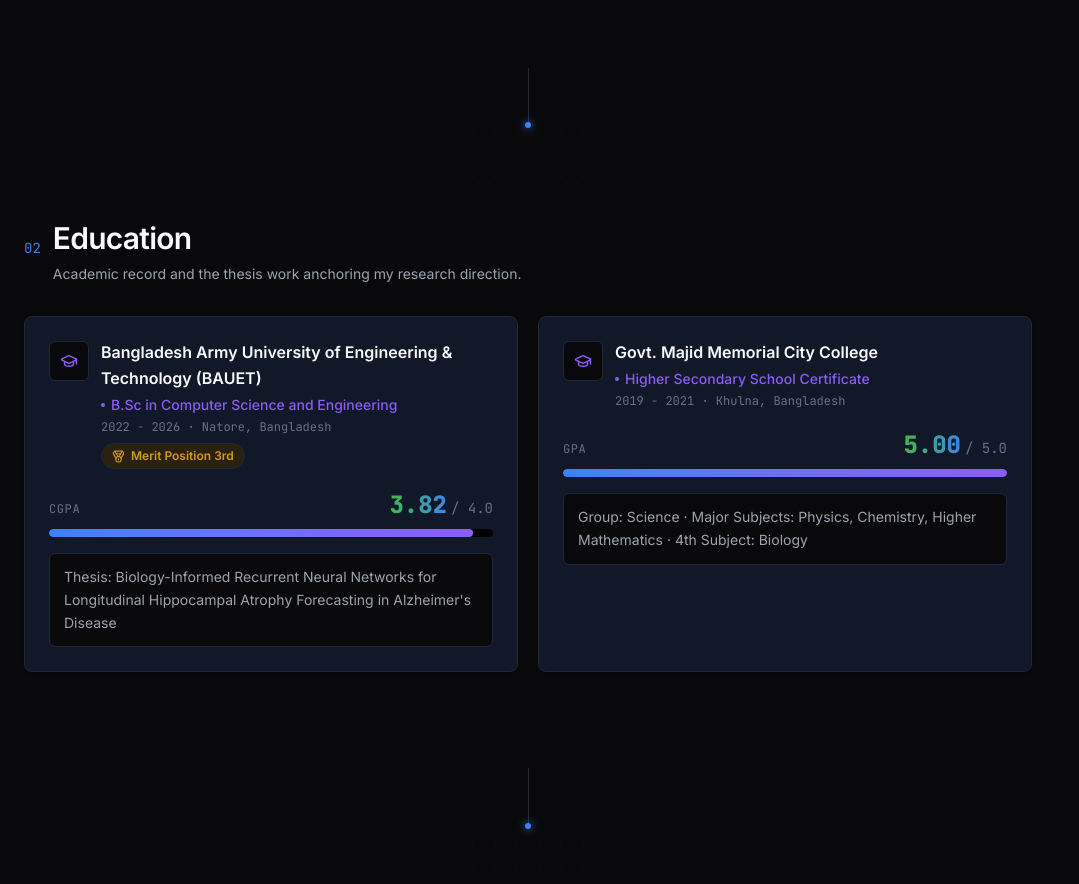
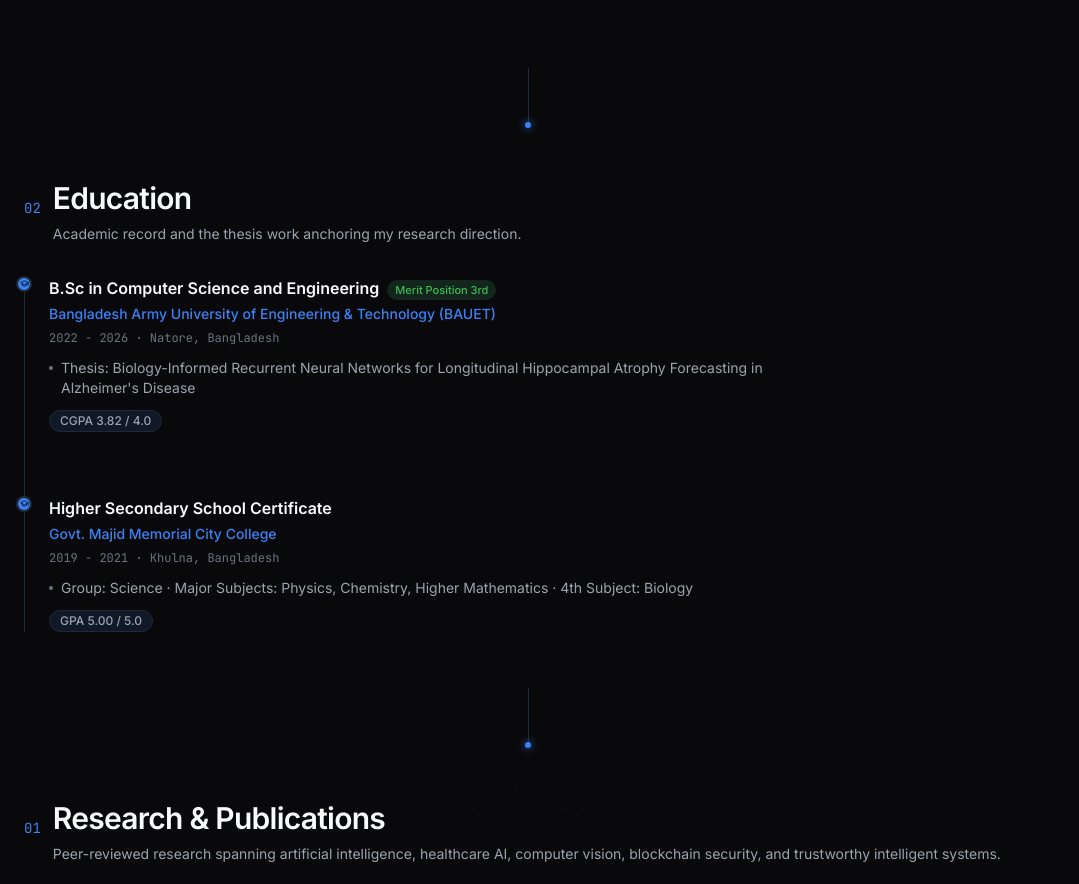
Before and after one commit to ratulhasan001/portfolio, a Next.js app: page / in a window 1280 px wide. Shown: the part 1880-2764 px from the top of the page, without its empty margins (0-1079 px from the left). Built offline with nearby package versions, Linux system fonts and the light colour scheme.

Commit message:
Turn education cards into a timeline with score chips

```diff
--- a/src/components/education-section.tsx
+++ b/src/components/education-section.tsx
@@ -1,12 +1,9 @@
 "use client";
 
 import { motion } from "framer-motion";
-import { GraduationCap, Medal } from "lucide-react";
+import { GraduationCap } from "lucide-react";
 import { education } from "@/lib/data";
-import { SectionTitle } from "./ui";
-import { FadeIn } from "./fade-in";
-import { TiltCard } from "./tilt-card";
-import { CountUp } from "./count-up";
+import { SectionTitle, Chip } from "./ui";
 import { PopWords } from "./pop-in";
 import { ParallaxLayer } from "./parallax-layer";
 
@@ -14,7 +11,7 @@ export function EducationSection() {
   return (
     <section
       id="education"
-      className="relative mx-auto max-w-6xl px-4 py-16 sm:px-6 sm:py-24"
+      className="relative mx-auto max-w-6xl px-4 py-10 sm:px-6 sm:py-14"
     >
       <ParallaxLayer speed={35}>
         <div className="bg-dot-grid pointer-events-none absolute inset-0 opacity-40 [mask-image:radial-gradient(ellipse_60%_50%_at_50%_0%,#000_10%,transparent_70%)]" />
@@ -26,83 +23,61 @@ export function EducationSection() {
         subtitle="Academic record and the thesis work anchoring my research direction."
       />
 
-      <div className="grid gap-5 sm:grid-cols-2">
+      <ol className="relative max-w-3xl border-l border-border-default pl-6">
         {education.map((edu, i) => (
-          <FadeIn key={edu.school} delay={i * 0.12}>
-            <TiltCard className="h-full rounded-lg border border-border-default bg-canvas-subtle p-6 shadow-sm">
-              <div className="flex items-start gap-3">
+          <motion.li
+            key={edu.school}
+            initial={{ opacity: 0, y: 16 }}
+            whileInView={{ opacity: 1, y: 0 }}
+            viewport={{ once: true, margin: "-60px" }}
+            transition={{ duration: 0.5, delay: i * 0.1, ease: [0.22, 1, 0.36, 1] }}
+            className="mb-16 last:mb-0"
+          >
             <motion.span
-                  whileHover={{ rotate: -12, scale: 1.08 }}
-                  transition={{ type: "spring", stiffness: 300, damping: 15 }}
-                  className="flex h-10 w-10 shrink-0 items-center justify-center rounded-md border border-border-default bg-canvas text-done"
+              initial={{ scale: 0 }}
+              whileInView={{ scale: 1 }}
+              viewport={{ once: true }}
+              transition={{ delay: i * 0.1 + 0.15, type: "spring" }}
+              className="absolute -left-[9px] flex h-4 w-4 items-center justify-center rounded-full border-2 border-canvas bg-accent"
             >
-                  <GraduationCap size={18} />
+              <GraduationCap size={9} className="text-canvas" />
             </motion.span>
-                <div>
-                  <h3 className="text-base font-semibold leading-snug text-fg-default">
-                    <PopWords text={edu.school} inView stagger={0.03} />
-                  </h3>
-                  <p className="mt-0.5 flex items-center gap-1.5 text-sm font-medium text-done">
-                    <span className="h-1 w-1 shrink-0 rounded-full bg-done" />
-                    {edu.degree}
+
+            <div className="flex flex-wrap items-center gap-2">
+              <h4 className="text-base font-semibold text-fg-default">
+                <PopWords text={edu.degree} inView stagger={0.04} />
+              </h4>
+              {edu.merit && (
+                <span className="rounded-full bg-success-subtle px-2 py-0.5 text-[11px] font-medium text-success">
+                  {edu.merit}
+                </span>
+              )}
+            </div>
+            <p className="text-sm font-medium text-accent">
+              <PopWords text={edu.school} inView delay={0.1} stagger={0.04} />
             </p>
-                  <p className="mono mt-1 text-xs text-fg-subtle">
+            <p className="mono mt-0.5 text-xs text-fg-subtle">
               {edu.period} · {edu.location}
             </p>
-                  {edu.merit && (
-                    <motion.span
-                      initial={{ opacity: 0, scale: 0.5, y: -6 }}
-                      whileInView={{ opacity: 1, scale: 1, y: 0 }}
-                      viewport={{ once: true }}
-                      transition={{ type: "spring", stiffness: 420, damping: 14, delay: 0.25 }}
-                      whileHover={{ scale: 1.06, rotate: -2 }}
-                      className="mt-2 inline-flex items-center gap-1.5 rounded-full border border-attention/30 bg-attention-subtle px-2.5 py-1 text-xs font-semibold text-attention"
-                    >
-                      <Medal size={13} />
-                      {edu.merit}
-                    </motion.span>
+            {edu.detail && (
+              <ul className="mt-3 space-y-1.5 text-sm text-fg-muted">
+                <li className="flex gap-2">
+                  <span className="mt-2 h-1 w-1 shrink-0 rounded-full bg-fg-subtle" />
+                  {edu.detail}
+                </li>
+              </ul>
             )}
-                </div>
-              </div>
-
             {edu.score && (
-                <div className="mt-5">
-                  <div className="flex items-baseline justify-between">
-                    <span className="mono text-xs uppercase tracking-wider text-fg-subtle">
-                      {edu.score.label}
-                    </span>
-                    <span className="mono flex items-baseline gap-1">
-                      <span className="gradient-text text-2xl font-extrabold">
-                        <CountUp value={edu.score.value} decimals={2} />
-                      </span>
-                      <span className="text-sm text-fg-subtle">
-                        / {edu.score.scale.toFixed(1)}
-                      </span>
-                    </span>
-                  </div>
-                  <div className="mt-2 h-2 w-full overflow-hidden rounded-full bg-canvas-inset">
-                    <motion.div
-                      initial={{ width: 0 }}
-                      whileInView={{
-                        width: `${(edu.score.value / edu.score.scale) * 100}%`,
-                      }}
-                      viewport={{ once: true }}
-                      transition={{ duration: 1, delay: 0.2, ease: [0.22, 1, 0.36, 1] }}
-                      className="h-full rounded-full bg-gradient-to-r from-accent to-done"
-                    />
-                  </div>
+              <div className="mt-3 flex flex-wrap gap-1.5">
+                <Chip>
+                  {edu.score.label} {edu.score.value.toFixed(2)} /{" "}
+                  {edu.score.scale.toFixed(1)}
+                </Chip>
               </div>
             )}
-
-              {edu.detail && (
-                <p className="shimmer mt-4 rounded-md border border-border-muted bg-canvas px-3.5 py-3 text-sm leading-relaxed text-fg-muted">
-                  {edu.detail}
-                </p>
-              )}
-            </TiltCard>
-          </FadeIn>
+          </motion.li>
         ))}
-      </div>
+      </ol>
     </section>
   );
 }
```
Lines whose indentation alone changed are shown as unchanged.
